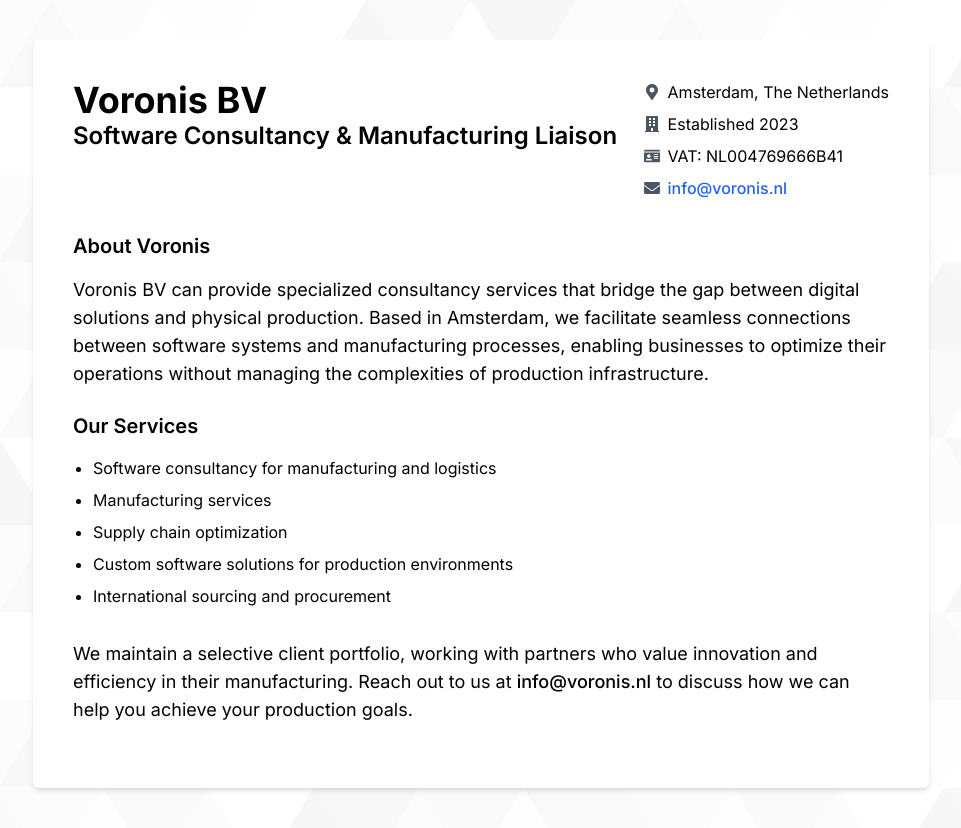
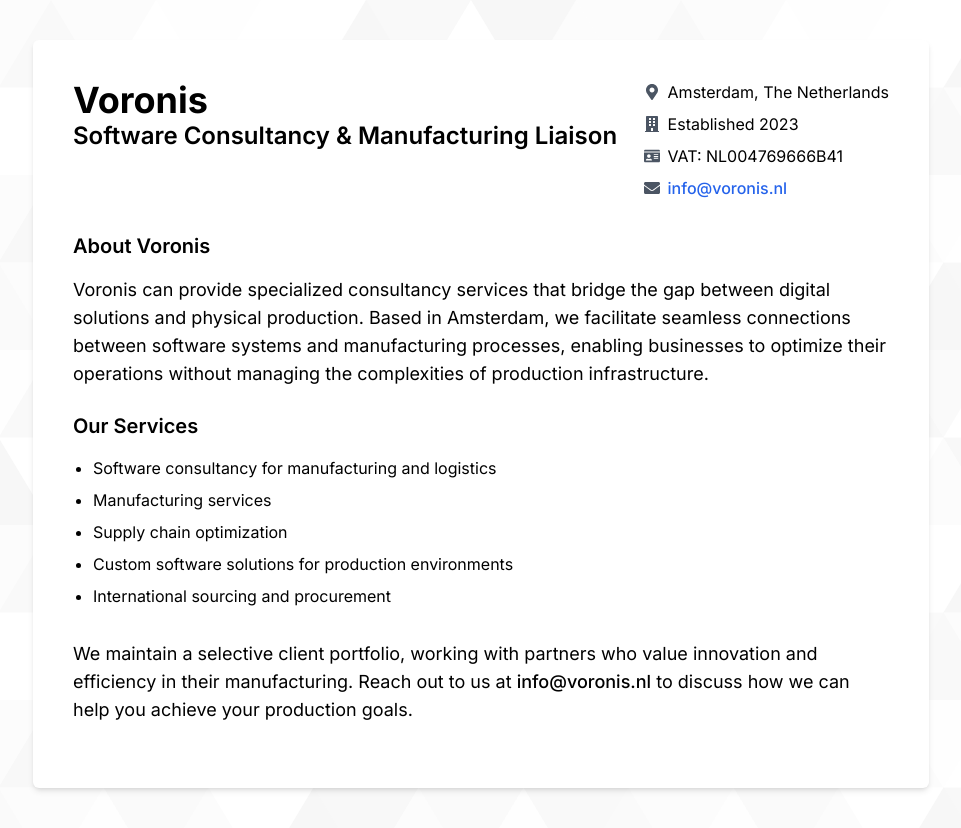
Before and after one commit to Foxona/foxona_cv, a Next.js app: page /voronis in a window 1280 px wide. Shown: the whole page, without its empty margins (159-1120 px from the left). Built offline with nearby package versions, Linux system fonts and the light colour scheme.

Commit message:
Remove incorrect info

```diff
--- a/src/app/voronis/page.tsx
+++ b/src/app/voronis/page.tsx
@@ -14,13 +14,13 @@ export default function Voronis() {
   return (
     <div className="bg-tile print:m-0 print:bg-inherit print:px-0 print:py-0 md:px-5 md:py-10">
       <Head>
-        <title>Voronis BV</title>
+        <title>Voronis</title>
       </Head>
       <div className="mx-auto max-w-4xl rounded-md bg-white p-4 shadow-md print:p-0 print:shadow-none md:p-10">
         <div className="flex flex-col justify-between">
           <div className="flex flex-col md:flex-row md:justify-between">
             <div>
-              <h1 className="text-4xl font-bold">Voronis BV</h1>
+              <h1 className="text-4xl font-bold">Voronis</h1>
               <h2 className="text-2xl font-semibold">Software Consultancy & Manufacturing Liaison</h2>
             </div>
 
@@ -49,7 +49,7 @@ export default function Voronis() {
           <div className="mt-8">
             <h3 className="mb-4 text-xl font-semibold">About Voronis</h3>
             <p className="text-lg mb-6">
-              Voronis BV can provide specialized consultancy services that bridge the gap between digital
+              Voronis can provide specialized consultancy services that bridge the gap between digital
               solutions and physical production. Based in Amsterdam, we facilitate seamless connections
               between software systems and manufacturing processes, enabling businesses to optimize
               their operations without managing the complexities of production infrastructure.
```
